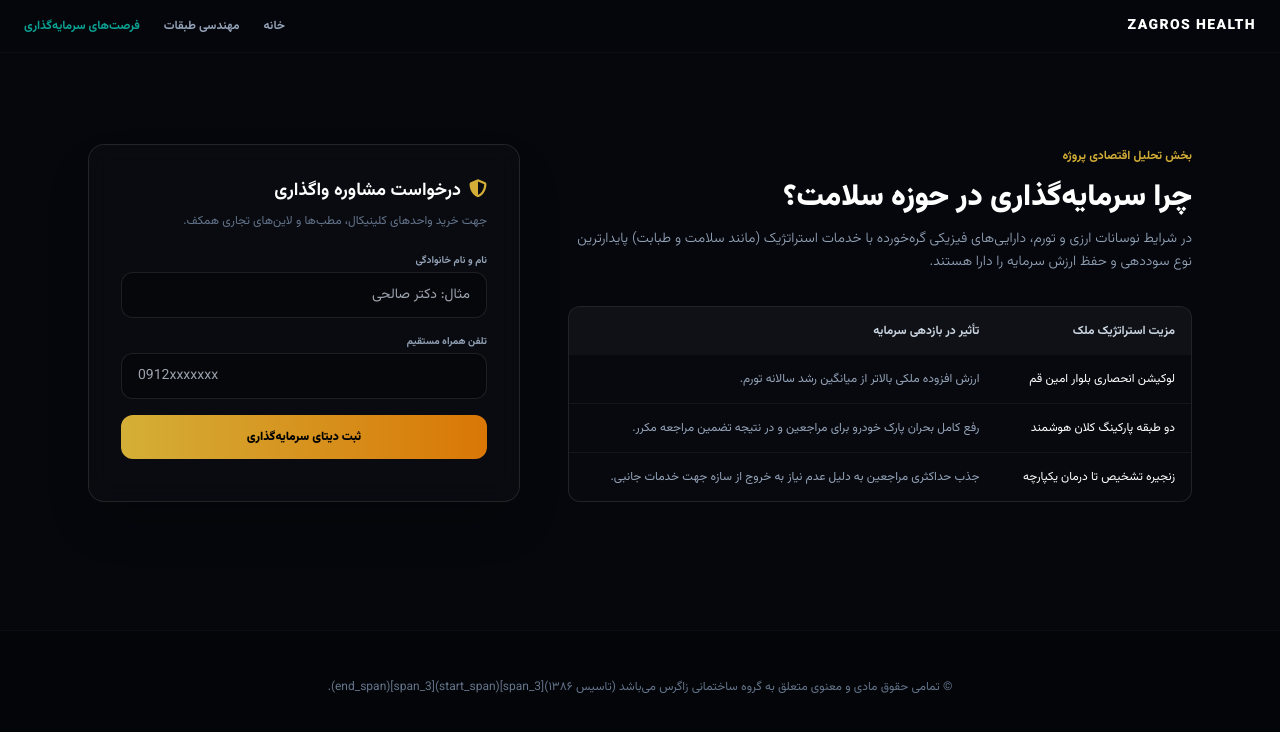
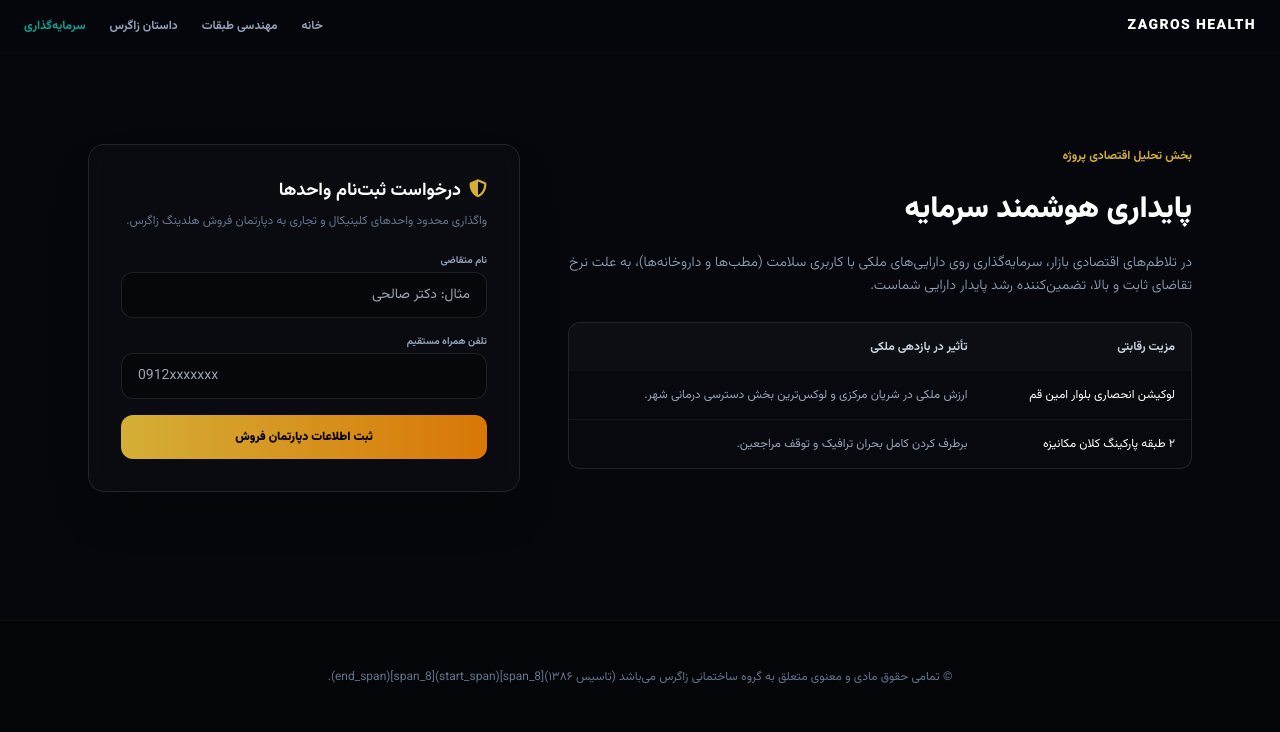
Before and after one commit to sallehtehrani-lab/zagros-health, a plain HTML site: page invest.html in a window 1280 px wide. Drawn offline with nearby package versions, Linux system fonts and the light colour scheme; a script that the page names is missing.

Commit message:
Update invest.html

```diff
--- a/invest.html
+++ b/invest.html
@@ -7,6 +7,7 @@
     <script src="https://cdn.tailwindcss.com"></script>
     <link href="https://fonts.googleapis.com/css2?family=Vazirmatn:wght@300;400;700;900&display=swap" rel="stylesheet">
     <link rel="stylesheet" href="https://cdnjs.cloudflare.com/ajax/libs/font-awesome/6.4.0/css/all.min.css">
+    <script src="https://unpkg.com/@studio-freight/lenis@1.0.34/dist/lenis.min.js"></script>
     <script>
         tailwind.config = {
             theme: {
@@ -22,66 +23,55 @@
 </head>
 <body class="antialiased pt-24">
 
-    <!-- هدر -->
-    <header class="fixed top-0 left-0 w-full z-50 bg-darkBg/80 backdrop-blur-md border-b border-white/[0.03] py-4 px-6 flex justify-between items-center">
+    <header class="fixed top-0 left-0 w-full z-50 bg-darkBg/60 backdrop-blur-xl border-b border-white/[0.03] py-4 px-6 flex justify-between items-center">
         <div class="flex items-center gap-3">
-            <span class="text-sm font-black tracking-widest text-white">ZAGROS HEALTH</span>
+            <span class="text-sm font-black text-white tracking-widest">ZAGROS HEALTH</span>
         </div>
         <nav class="flex gap-6 text-xs font-bold text-slate-400">
             <a href="index.html" class="hover:text-white transition">خانه</a>
             <a href="floors.html" class="hover:text-white transition">مهندسی طبقات</a>
-            <a href="invest.html" class="text-tealLux">فرصت‌های سرمایه‌گذاری</a>
+            <a href="about.html" class="hover:text-white transition">داستان زاگرس</a>
+            <a href="invest.html" class="text-tealLux">سرمایه‌گذاری</a>
         </nav>
     </header>
 
-    <!-- بخش آنالیز عددی و فرم ثبت‌نام -->
     <section class="max-w-6xl mx-auto px-6 py-12 grid grid-cols-1 lg:grid-cols-12 gap-12">
+        <div class="lg:col-span-7 space-y-6">
+            <span class="text-goldLux text-xs font-bold">بخش تحلیل اقتصادی پروژه</span>
+            <h2 class="text-3xl font-black text-white">پایداری هوشمند سرمایه</h2>
+            <p class="text-slate-400 text-sm leading-relaxed font-light">
+                در تلاطم‌های اقتصادی بازار، سرمایه‌گذاری روی دارایی‌های ملکی با کاربری سلامت (مطب‌ها و داروخانه‌ها)، به علت نرخ تقاضای ثابت و بالا، تضمین‌کننده رشد پایدار دارایی شماست.
+            </p>
 
-        <!-- چپ: جدول تحلیل پایداری سرمایه -->
-        <div class="lg:col-span-7 space-y-8">
-            <div class="space-y-3">
-                <span class="text-goldLux text-xs font-bold">بخش تحلیل اقتصادی پروژه</span>
-                <h2 class="text-3xl font-black text-white">چرا سرمایه‌گذاری در حوزه سلامت؟</h2>
-                <p class="text-slate-400 text-sm font-light leading-relaxed">
-                    در شرایط نوسانات ارزی و تورم، دارایی‌های فیزیکی گره‌خورده با خدمات استراتژیک (مانند سلامت و طبابت) پایدارترین نوع سوددهی و حفظ ارزش سرمایه را دارا هستند.
-                </p>
-            </div>
-
-            <!-- جدول آنالیز تمایز پروژه -->
-            <div class="overflow-hidden rounded-xl border border-white/10 bg-white/[0.01]">
-                <table class="w-full text-right text-xs">
-                    <thead class="bg-white/[0.03] text-slate-300">
+            <div class="overflow-hidden rounded-xl border border-white/10 bg-white/[0.01] text-xs">
+                <table class="w-full text-right">
+                    <thead class="bg-white/[0.02] text-slate-300">
                         <tr>
-                            <th class="p-4 font-bold">مزیت استراتژیک ملک</th>
-                            <th class="p-4 font-bold">تأثیر در بازدهی سرمایه</th>
+                            <th class="p-4">مزیت رقابتی</th>
+                            <th class="p-4">تأثیر در بازدهی ملکی</th>
                         </tr>
                     </thead>
                     <tbody class="divide-y divide-white/5 text-slate-400">
                         <tr>
-                            <td class="p-4 font-medium text-white">لوکیشن انحصاری بلوار امین قم</td>
-                            <td class="p-4">ارزش افزوده ملکی بالاتر از میانگین رشد سالانه تورم.</td>
+                            <td class="p-4 text-white font-medium">لوکیشن انحصاری بلوار امین قم</td>
+                            <td class="p-4">ارزش ملکی در شریان مرکزی و لوکس‌ترین بخش دسترسی درمانی شهر.</td>
                         </tr>
                         <tr>
-                            <td class="p-4 font-medium text-white">دو طبقه پارکینگ کلان هوشمند</td>
-                            <td class="p-4">رفع کامل بحران پارک خودرو برای مراجعین و در نتیجه تضمین مراجعه مکرر.</td>
-                        </tr>
-                        <tr>
-                            <td class="p-4 font-medium text-white">زنجیره تشخیص تا درمان یکپارچه</td>
-                            <td class="p-4">جذب حداکثری مراجعین به دلیل عدم نیاز به خروج از سازه جهت خدمات جانبی.</td>
+                            <td class="p-4 text-white font-medium">۲ طبقه پارکینگ کلان مکانیزه</td>
+                            <td class="p-4">برطرف کردن کامل بحران ترافیک و توقف مراجعین.</td>
                         </tr>
                     </tbody>
                 </table>
             </div>
         </div>
 
-        <!-- راست: فرم شیشه‌ای مشاوره -->
         <div class="lg:col-span-5 bg-white/[0.02] border border-white/10 p-8 rounded-2xl shadow-2xl backdrop-blur-md">
-            <h3 class="text-lg font-bold text-white mb-2"><i class="fa-solid fa-shield-halved text-goldLux ml-2"></i>درخواست مشاوره واگذاری</h3>
-            <p class="text-xs text-slate-500 mb-6">جهت خرید واحدهای کلینیکال، مطب‌ها و لاین‌های تجاری همکف.</p>
+            <h3 class="text-lg font-bold text-white mb-2"><i class="fa-solid fa-shield-halved text-goldLux ml-2"></i>درخواست ثبت‌نام واحدها</h3>
+            <p class="text-xs text-slate-500 mb-6">واگذاری محدود واحدهای کلینیکال و تجاری به دپارتمان فروش هلدینگ زاگرس.</p>
 
-            <form class="space-y-4" onsubmit="event.preventDefault(); alert('اطلاعات شما با موفقیت در دپارتمان فروش هلدینگ زاگرس ثبت شد. به زودی تماس می‌گیریم.');">
+            <form class="space-y-4" onsubmit="event.preventDefault(); alert('اطلاعات متقاضی محترم در سیستم مرکزی هلدینگ زاگرس ثبت گردید.');">
                 <div>
-                    <label class="text-[10px] uppercase font-bold text-slate-400 block mb-1">نام و نام خانوادگی</label>
+                    <label class="text-[10px] uppercase font-bold text-slate-400 block mb-1">نام متقاضی</label>
                     <input type="text" required class="w-full bg-black/40 border border-white/10 focus:border-tealLux px-4 py-3 rounded-xl text-sm text-white focus:outline-none" placeholder="مثال: دکتر صالحی" />
                 </div>
                 <div>
@@ -89,15 +79,20 @@
                     <input type="tel" required class="w-full bg-black/40 border border-white/10 focus:border-tealLux px-4 py-3 rounded-xl text-sm text-left text-white focus:outline-none" placeholder="0912xxxxxxx" />
                 </div>
                 <button type="submit" class="w-full bg-gradient-to-r from-goldLux to-amber-600 text-black font-black text-xs py-3.5 rounded-xl transition hover:opacity-95">
-                    ثبت دیتای سرمایه‌گذاری
+                    ثبت اطلاعات دپارتمان فروش
                 </button>
             </form>
         </div>
-
     </section>
 
-    <footer class="bg-[#030508] border-t border-white/[0.03] py-12 px-6 text-center text-xs text-slate-500 mt-20">
-        <p>© تمامی حقوق مادی و معنوی متعلق به گروه ساختمانی زاگرس می‌باشد (تاسیس ۱۳۸۶)[span_3](start_span)[span_3](end_span).</p>
+    <footer class="bg-[#030508] border-t border-white/[0.03] py-12 px-6 text-center text-slate-500 text-xs mt-20">
+        <p>© تمامی حقوق مادی و معنوی متعلق به گروه ساختمانی زاگرس می‌باشد (تاسیس ۱۳۸۶)[span_8](start_span)[span_8](end_span).</p>
     </footer>
+
+    <script>
+        const lenis = new Lenis();
+        function raf(time) { lenis.raf(time); requestAnimationFrame(raf); }
+        requestAnimationFrame(raf);
+    </script>
 </body>
 </html>
```
